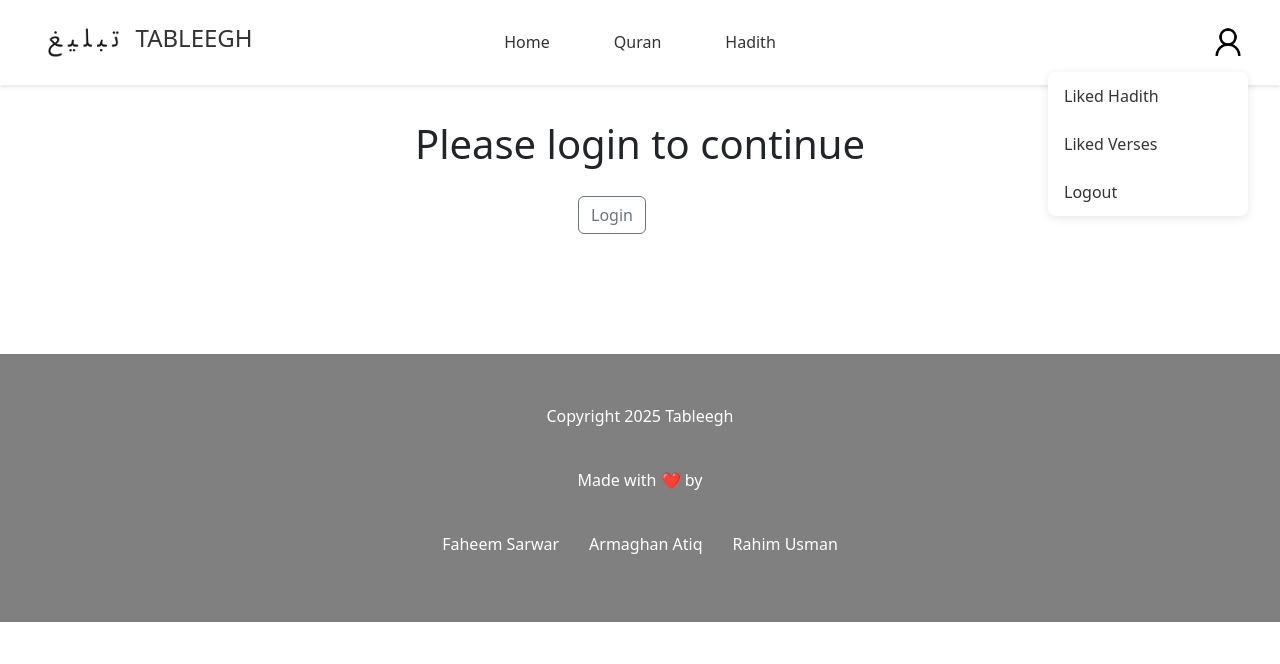
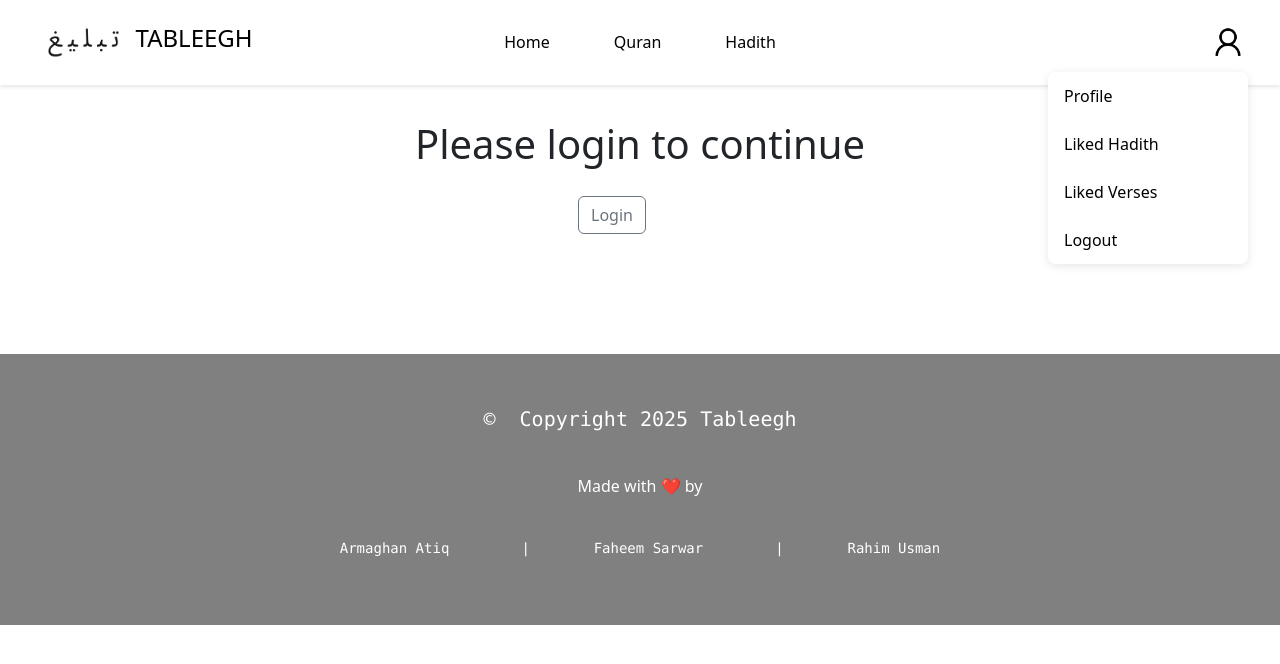
Before and after one commit to StormFs/Project-Tableegh, a React (Vite) app in the folder Frontend1/: page / in a window 1280 px wide. Both pictures are taken after a click on the picture 1228 px from the left and 42 px from the top of the page. Shown: the top 664 px of the page. Built offline with nearby package versions, Linux system fonts and the light colour scheme.

Commit message:
Hadith Section + Logout option
Logout option available in user panel on the top right.

```diff
--- a/Frontend1/src/App.jsx
+++ b/Frontend1/src/App.jsx
@@ -2,7 +2,7 @@ import './App.css'
 import { BrowserRouter as Router, Route, Routes } from 'react-router-dom';
 import { useAuth0 } from '@auth0/auth0-react';
 import Navbar from './components/Navbar';
-import Home from './components/Home';
+import Home from './components/home';
 import LoginButton from './components/LoginButton';
 
 const App = () => {
--- a/Frontend1/src/components/Footer.jsx
+++ b/Frontend1/src/components/Footer.jsx
@@ -1,17 +1,22 @@
 import React from 'react';
 import './css/Footer.css';
+import { useNavigate } from 'react-router-dom';
 
 const Footer = () => {
+    const Navigate = useNavigate();
     return (
         <footer>
-            <p>Copyright 2025 Tableegh</p>
+
+            <pre style={{fontSize: 20}}>&copy;  Copyright 2025 Tableegh</pre>
             <br />
             <p>Made with ❤️ by</p>
             <br />
             <div className="footer-content">
-                <p>Faheem Sarwar</p>
-                <p>Armaghan Atiq</p>
-                <p>Rahim Usman</p>
+                <a href='https://github.com/avexxx3'><pre>Armaghan Atiq     </pre></a>
+                <pre>|</pre>
+                <a href='https://github.com/StormFs'><pre>    Faheem Sarwar     </pre></a>
+                <pre>|</pre>
+                <a href='https://github.com/Rebelhere'><pre>    Rahim Usman</pre></a>
             </div>
         </footer>
     );
--- a/Frontend1/src/components/Header.jsx
+++ b/Frontend1/src/components/Header.jsx
@@ -6,7 +6,7 @@ import user from "./user.png";
 
 const Header = () => {
     const [isDropdownOpen, setIsDropdownOpen] = useState(false);
-
+    const username = localStorage.getItem('username');
     const toggleDropdown = () => {
         setIsDropdownOpen(!isDropdownOpen);
     };
@@ -16,13 +16,13 @@ const Header = () => {
             <div className="logo">
                 <Link to="/" className="logo-link">
                     <img src={logo} alt="Logo" />
-                    <h4>TABLEEGH</h4>
+                    <h4 style={{color: "black",}}>TABLEEGH</h4>
                 </Link>
             </div>
             <div className="nav-container">
-                <Link to="/" className="home-link">Home</Link>
-                <Link to="/quran" className="quran-link">Quran</Link>
-                <Link to="/hadith" className="hadith-link">Hadith</Link>
+                <Link to="/" className="home-link" style={{color: "black"}}>Home</Link>
+                <Link to="/quran" className="quran-link" style={{color: "black"}}>Quran</Link>
+                <Link to="/hadith" className="hadith-link" style={{color: "black"}}>Hadith</Link>
             </div>
             <div className="user-menu">
                 <img
@@ -33,9 +33,13 @@ const Header = () => {
                 />
                 {isDropdownOpen && (
                     <div className="dropdown-content">
-                        <Link to="/liked-hadith">Liked Hadith</Link>
-                        <Link to="/liked-verses">Liked Verses</Link>
-                        <Link to="/login">Logout</Link>
+                        <Link to={`/profile/${username}`} className="profile-link" style={{color: "black"}}>Profile</Link>
+                        <Link to="/liked-hadith" style={{color: "black"}}>Liked Hadith</Link>
+                        <Link to="/liked-verses" style={{color: "black"}}>Liked Verses</Link>
+                        <Link to="/login" style={{color: "black"}} onClick={() => {
+                            localStorage.removeItem('username');
+                            window.location.href = '/login';
+                        }}>Logout</Link>
                     </div>
                 )}
             </div>
--- a/Frontend1/src/components/Login.jsx
+++ b/Frontend1/src/components/Login.jsx
@@ -7,11 +7,18 @@ import { useNavigate } from 'react-router-dom';
 import CryptoJS from 'crypto-js';
 import { useAuth0 } from '@auth0/auth0-react';
 import { useUser } from './UserContext';
+import { Helmet } from 'react-helmet';
+import user from "./user.png";
+import logo from "./favicon.png";
+import { KeyboardEvent } from 'react';
+import { Link } from 'react-router-dom';
 
 const Login = () => {
     const [isSignup, setIsSignup] = useState(false);
     const [username, setUsername] = useState('');
     const [password, setPassword] = useState('');
+
+
 
     const [signupUsername, setSignupUsername] = useState('');
     const [signupPassword, setSignupPassword] = useState('');
@@ -24,6 +31,8 @@ const Login = () => {
     const [passwordError, setPasswordError] = useState('');
     const [usernameExistsError, setUsernameExistsError] = useState('');
     const [emailExistsError, setEmailExistsError] = useState('');
+    const [isEnterPressed, setIsEnterPressed] = useState(false);
+
 
     const loginUrl = 'http://localhost:5143/api/login';
     const signupUrl = 'http://localhost:5143/api/signup';
@@ -31,12 +40,24 @@ const Login = () => {
 
     const navigate = useNavigate();
 
+    const handleKeyPress = (e) => {
+        if (e.key === 'Enter') {
+            setIsEnterPressed(true);
+            if (isSignup) {
+                handleSignup();
+            } else {
+                handleLogin();
+            }
+        }
+    };
+
     const handleLogin = async () => {
         try {
             const response = await axios.post(loginUrl, {
                 username: username,
                 password: password
             });
+
             setLoginResponse(response.data);
             if (response.data && response.data.success) {
                 setGlobalUsername(username);
@@ -145,14 +166,16 @@ const Login = () => {
 
     return (
         <div className='body'>
-        <head>
+        <Helmet>
             {isSignup ? <title>Tableegh | Signup</title> : <title>Tableegh | Login</title>}
-        </head>
+        </Helmet>
             <div className="signup-container">
-                <h2>Allah hu Akbar</h2>
-
+                <div className="logo" style={{display: 'flex', justifyContent: 'center', alignItems: 'center'}}>
+                    <img src={logo} alt="Logo" />
+                </div>
+                <hr />
                 {isSignup ? (
-                <form action="/signup" method="post">
+                <form action="/signup" method="post" onKeyPress={handleKeyPress}>
                     <label htmlFor="username">Username</label>
                     <input autoComplete='username' type="text" id="username" name="username" value={signupUsername} onChange={(e) => setSignupUsername(e.target.value)} placeholder='Enter your username' required />
                     {usernameExistsError && <div className="error" style={{color: 'red', paddingBottom: '20px'}}>{usernameExistsError}</div>}
@@ -164,14 +187,15 @@ const Login = () => {
                     {emailExistsError && <div className="error" style={{color: 'red', paddingBottom: '20px'}}>{emailExistsError}</div>}
                 </form>
                 ) : (
-                <form action="/login" method="post">
+                <form action="/login" method="post" onKeyPress={handleKeyPress}>
                     <label htmlFor="username">Username</label>
                     <input autoComplete='username' type="text" id="username" name="username" value={username} onChange={(e) => setUsername(e.target.value)} placeholder='Enter your username' required />
-                    <label htmlFor="password">  Password</label>
+                    <label htmlFor="password">Password</label>
                     <input autoComplete='current-password' type="password" id="password" name="password" value={password} onChange={(e) => setPassword(e.target.value)} placeholder='Enter your password' required />
                     {passwordError && <div className="error" style={{color: 'red', paddingBottom: '20px'}}>{passwordError}</div>}
                 </form>
                 )}
+                <hr />
                 <div className="button-container">
                     <Button variant="primary" type="submit" className='mx-2' onClick={handleSignuppage}>Sign Up</Button>
                     <Button variant="dark" type="submit" className='mx-2' onClick={handleSubmit}>Login</Button>
--- /dev/null
+++ b/Frontend1/src/components/Profile.jsx
@@ -0,0 +1,33 @@
+import React, { useState, useEffect } from 'react';
+import Header from './Header';
+import { Helmet } from 'react-helmet';
+
+const Profile = () => {
+    const username = localStorage.getItem('username');
+    if (!username) {
+        window.location.href = '/login';
+    }
+    const [user, setUser] = useState(null);
+    const [loading, setLoading] = useState(true);
+    const [error, setError] = useState(null);
+
+
+
+    return (
+        <div>
+            <Header />
+            <Helmet>
+                <title>Profile | {username}</title>
+            </Helmet>
+            <h1 style={{color: "black",marginTop: "100px", textAlign: "center"}} >Profile {username}</h1>
+            <div style={{display: "flex", justifyContent: "center", alignItems: "center", height: "100vh"}}>
+                <button style={{color: "black", textAlign: "center"}} onClick={() => {
+                    localStorage.removeItem('username');
+                    window.location.href = '/login';
+                }}>Logout</button>
+            </div>
+        </div>
+    )
+}
+
+export default Profile;
--- a/Frontend1/src/components/Quran.jsx
+++ b/Frontend1/src/components/Quran.jsx
@@ -91,7 +91,7 @@ const Quran =   () => {
                 <h1 className='text-center' style={{ fontSize: '40px', fontWeight: 'bold' }}>القرآن الكريم</h1>
                 <div className="surah-list" style={{ marginTop: '25px' }}>
                     {surah.map(surah => (
-                        <div key={surah.surah_number} className='container' onClick={() => navigate(`/quran/${surah.surah_number}`)} style={{ textAlign: 'right', flexDirection: 'column', flexGrow: 1}}>
+                        <div key={surah.surah_number} className='container' onClick={() => navigate(`/quran/${surah.surah_number}`)} style={{ textAlign: 'right', flexDirection: 'column', flexGrow: 1, cursor:'pointer'}}>
                             <div className="surah-container">
                                 <div className="surah-header" style={{ display: 'flex', alignItems: 'center', justifyContent: 'space-between' }}>
                                     <bdi className="surah-number-name h3">{surah.surah_number} - {surah.surah_name_arabic} </bdi>
--- a/Frontend1/src/components/css/Footer.css
+++ b/Frontend1/src/components/css/Footer.css
@@ -15,3 +15,25 @@ footer {
     align-items: center;
     gap: 30px;
 }
+
+a:link {
+    color: white;
+    background-color: transparent;
+    text-decoration: none;
+  }
+
+  a:visited {
+    color: white;
+    background-color: transparent;
+    text-decoration: none;
+  }
+
+  a:hover {
+    color: red;
+    background-color: transparent;
+  }
+
+  a:active {
+    color: yellow;
+    background-color: transparent;
+  }
--- a/Frontend1/src/components/css/Header.css
+++ b/Frontend1/src/components/css/Header.css
@@ -14,7 +14,7 @@
 
 .logo-link {
     text-decoration: none;
-    color: #333;
+    color: #0000;
     font-weight: 500;
     padding: 0.5rem 1rem;
     border-radius: 4px;
```
Also changed, not shown: Frontend1/src/components/Hadith.jsx (added, +44 -0 lines), Frontend1/src/main.jsx (+6 -4 lines).
